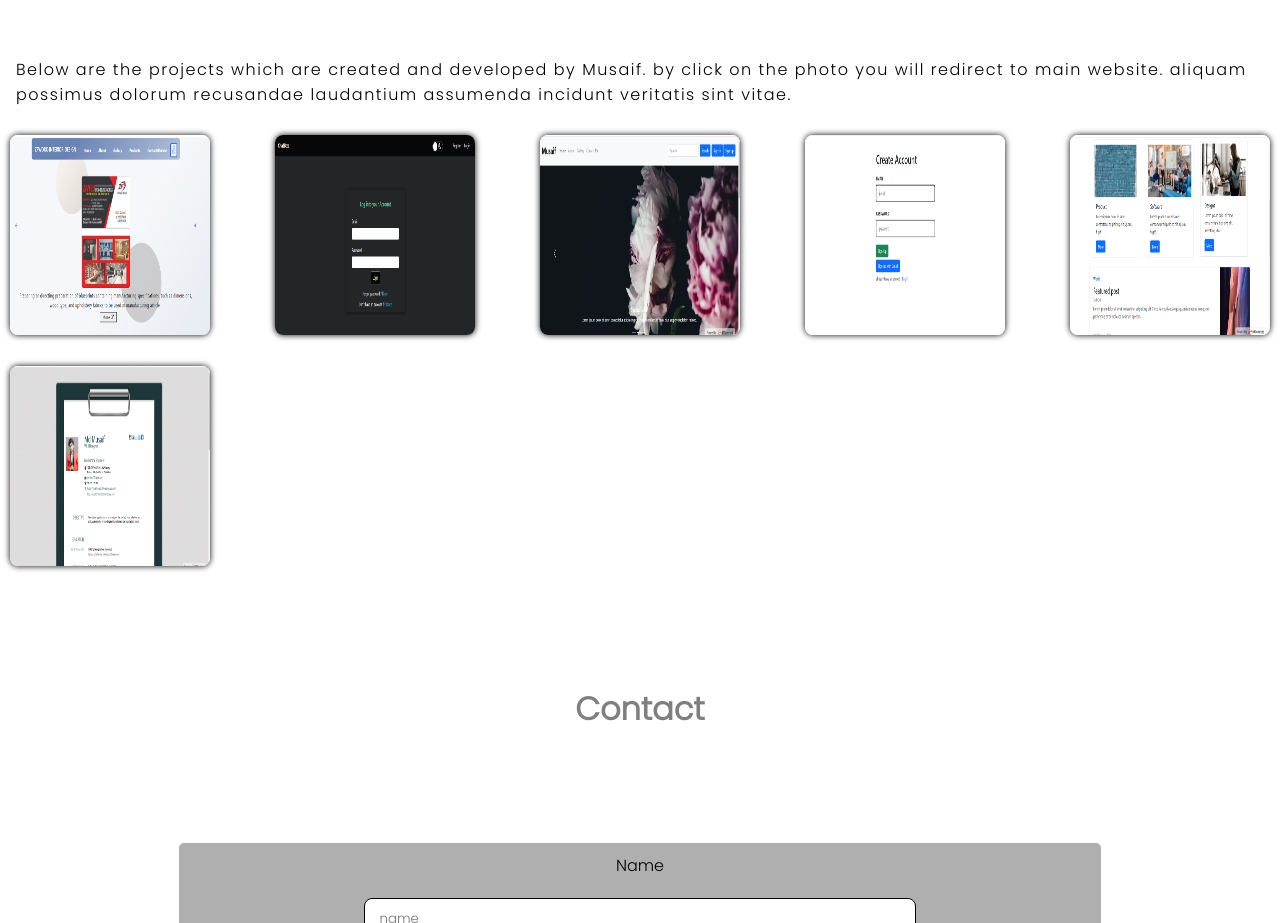
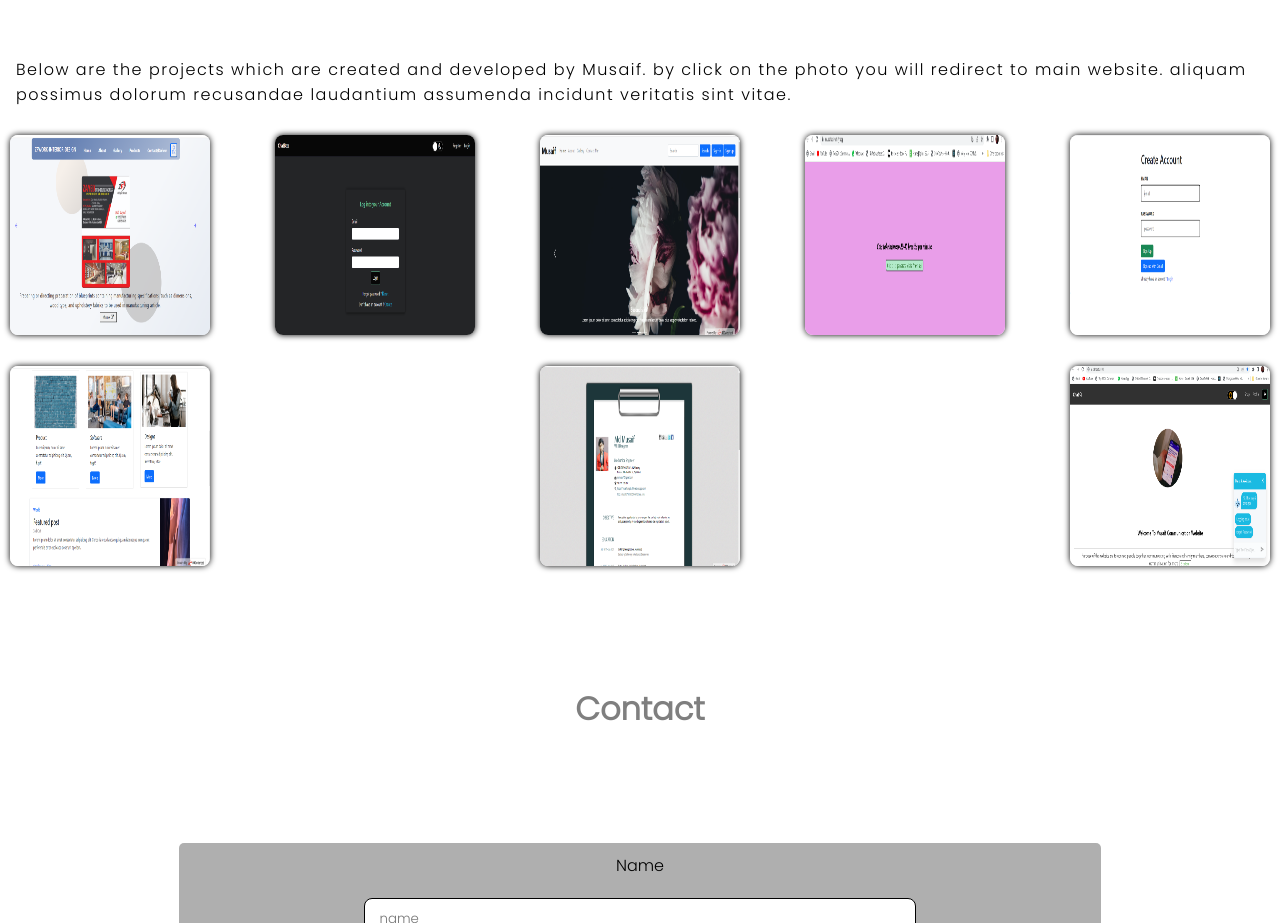
Before and after one commit to Musaif786/Portfolio, a React (Create React App) app: page / in a window 1280 px wide. Shown: the part 2820-3743 px from the top of the page. Built offline with nearby package versions, Linux system fonts and the light colour scheme.

Commit message:
"initial changes added "

```diff
--- a/src/components/new/One.js
+++ b/src/components/new/One.js
@@ -150,7 +150,14 @@ function One() {
                   alt="auto/img"
                 />
               </a>
-
+              <a href="https://musaifapi.netlify.app">
+                {" "}
+                <img
+                  data-aos="zoom-in-down"
+                  src="./images/apiwebsite.png"
+                  alt="auto/img"
+                />
+              </a>
               <a href="https://musaif-database.netlify.app/">
                 {" "}
                 <img
@@ -177,6 +184,16 @@ function One() {
                 <img
                   data-aos="zoom-in-down"
                   src="./images/Screenshot (40).png"
+                  alt="auto/img"
+                />
+              </a>
+              <a href="https://musaifchat.netlify.app/">
+                {" "}
+                <img
+                  data-aos="flip-left"
+                  data-aos-easing="ease-out-cubic"
+                  data-aos-duration="2000"
+                  src="./images/chatwebsite.png"
                   alt="auto/img"
                 />
               </a>
```
Also changed, not shown: public/images/apiwebsite.png (added), public/images/chatwebsite.png (added).
